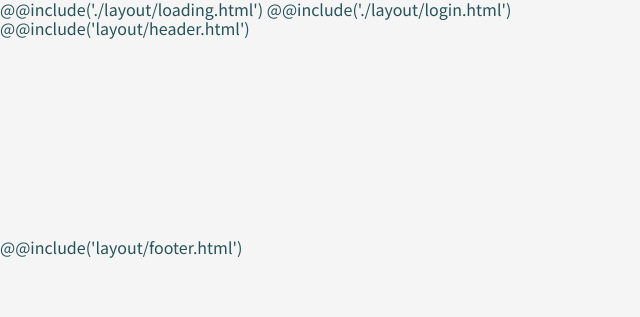
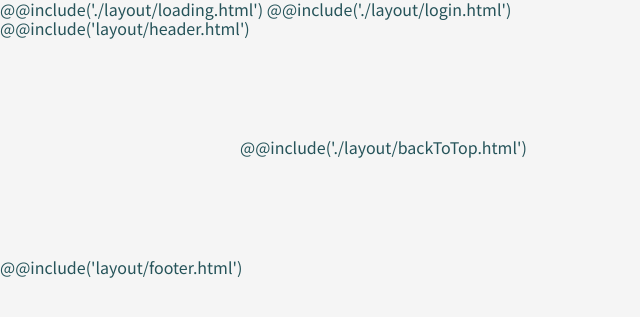
Before and after one commit to Edward8246/Thd102-g1, a PHP site: page /activity_detail.html in a window 1280 px wide. Shown: the top 317 px of the page, without its empty margins (0-640 px from the left). Run offline with PHP 8.4, Linux system fonts and the light colour scheme; data that the repository does not hold is empty; style sheets or scripts are compiled from the project's sources.

Commit message:
add activity back to top

```diff
--- a/activity.html
+++ b/activity.html
@@ -46,6 +46,7 @@
         <!-- body -->
         <div class="container">
             <div class="act-banner"></div>
+            @@include('./layout/backToTop.html')
             <!-- 標題區 -->
             <div id="actInfo">
                 <section>
--- a/activity_detail.html
+++ b/activity_detail.html
@@ -43,6 +43,7 @@
         @@include('layout/header.html')
 
         <div class="container">
+            @@include('./layout/backToTop.html')
              <!-- 活動資訊 -->
              <div id="actInfo">
                 <div class="wrapper-t">
@@ -130,7 +131,7 @@
         @@include('layout/footer.html')
     </div>
 
-
+    <script src="https://unpkg.com/axios/dist/axios.min.js"></script>
     <script src="./js/vue.global.js"></script>
     <!-- <script src="./js/vue.global.prod.js"></script> -->
     <script src="./js/login.js"></script>
--- a/sass/component/_card-act.scss
+++ b/sass/component/_card-act.scss
@@ -64,7 +64,7 @@
     @include abCenter();
     @include flex();
 
-    a,button{
+    a, button{
         // display: inline-block;
         font-size: $h7;
         height: 43px;
```
